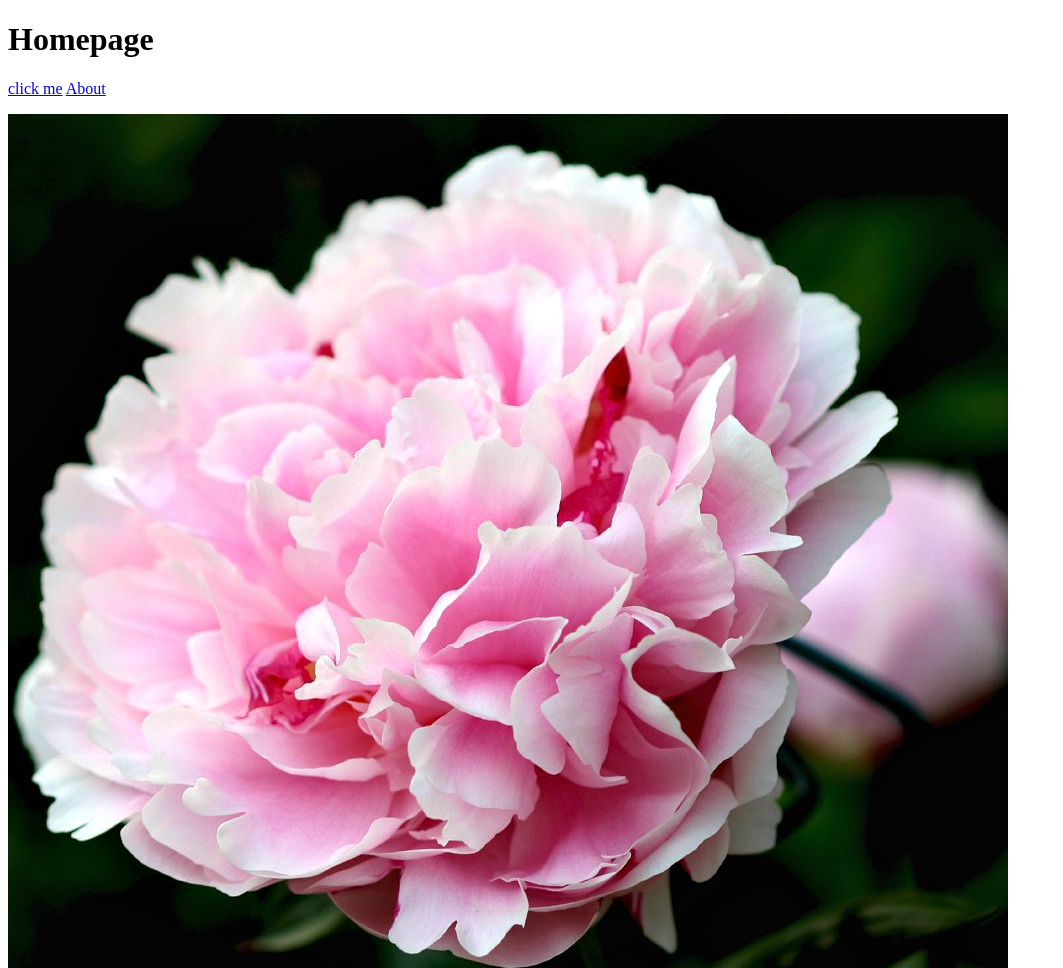
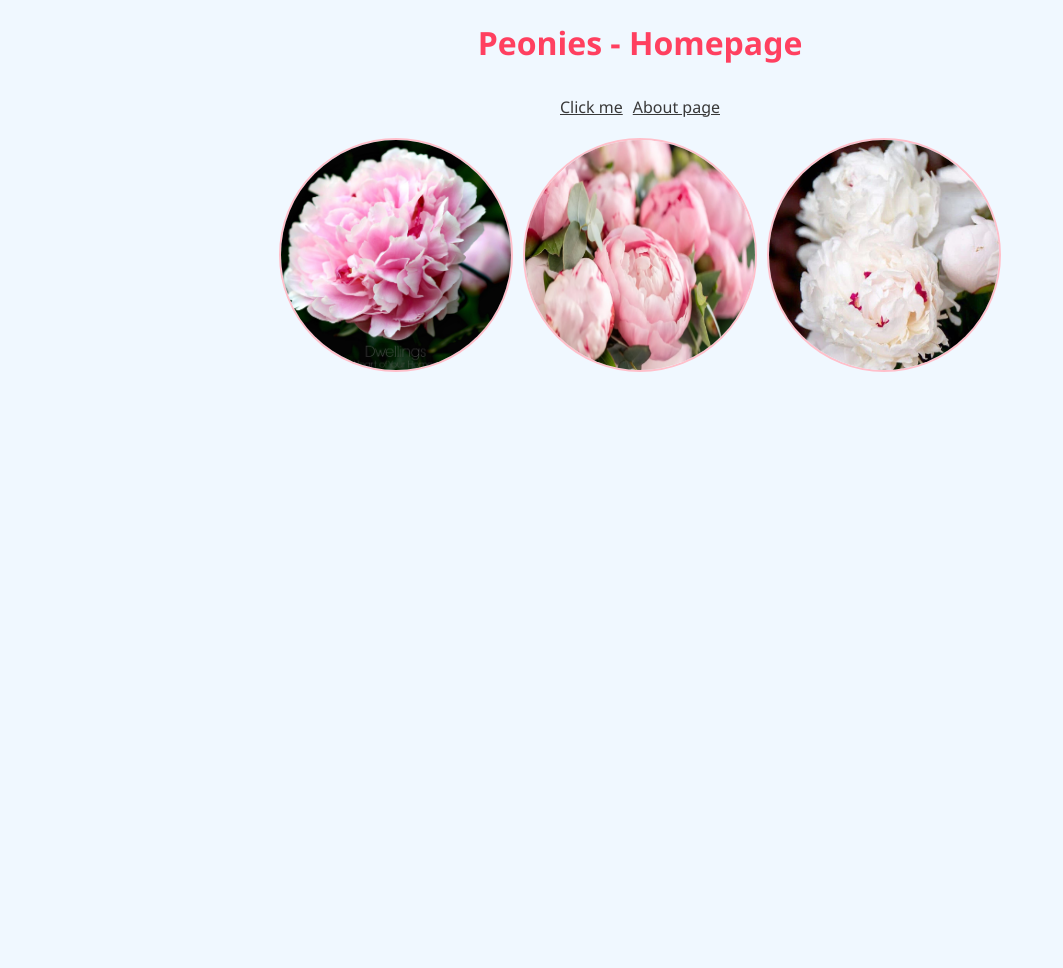
Before and after one commit to AiGaA/links-and-images, a plain HTML site: page index.html in a window 1280 px wide. Shown: the top 968 px of the page, without its empty margins (0-1063 px from the left). After the commit the page ends 800 px from the top, so only its background shows below. Drawn offline with Linux system fonts and the light colour scheme.

Commit message:
Adding CSS file to the project

```diff
--- /dev/null
+++ b/css/style.css
@@ -0,0 +1,36 @@
+* {
+    background-color: aliceblue;
+    color: rgb(57, 57, 57);
+    font-family: 'Segoe UI', Tahoma, Geneva, Verdana, sans-serif;
+    text-align: center;
+}
+
+h1 {
+    color: blueviolet;
+}
+
+p {
+    font-size: 14px;
+    padding-left: 1.5em;
+    padding-right: 1.5em;
+}
+
+a {
+    font-size: 16px;
+}
+
+.container {
+    display: flex;
+    justify-content: center;
+    justify-items: center;
+    flex-wrap: wrap;
+    gap: 10px;
+    padding: 10px;
+}
+
+img {
+    width: 230px;
+    height: 230px;
+    border-radius: 50%;
+    border: 2px solid pink;
+}
--- a/index.html
+++ b/index.html
@@ -2,18 +2,26 @@
 <!DOCTYPE html>
 <html lang="en">
 <head>
+    <link rel="stylesheet" href="./css/style.css">
     <meta charset="UTF-8">
     <meta http-equiv="X-UA-Compatible" content="IE=edge">
     <meta name="viewport" content="width=device-width, initial-scale=1.0">
     <title>Links & Images</title>
 </head>
 <body>
-    <h1>Homepage</h1>
+    <h1 style="color: rgb(255, 64, 96)">Peonies - Homepage</h1>
     <!--This will redirect to another webpage-->
-    <a href="https://theuselessweb.com/">click me</a>
+    <div class="container">
+    <a href="https://theuselessweb.com/">Click me</a>
     <!--This will redirect to the link in different directory within the project-->
-    <a href="./pages/about.html">About</a>
+    <a href="./pages/about.html">About page</a>
+    </div>
     <!--This will display the image-->
-    <p><img src="images/first-img.jpg" alt="Pink peonies"></p>
+    <div class="container">
+        <img src="images/first-img.jpg" alt="Pink peony">
+        <img src="images/second-image.jpg" alt="Bouquet of pink peonies">
+        <img src="images/third-img.jpg" alt="White peonies">
+    </div>
+
 </body>
 </html>
```
Also changed, not shown: pages/about.html (+1 -0 lines), images/second-image.jpg (added), images/third-img.jpg (added).
